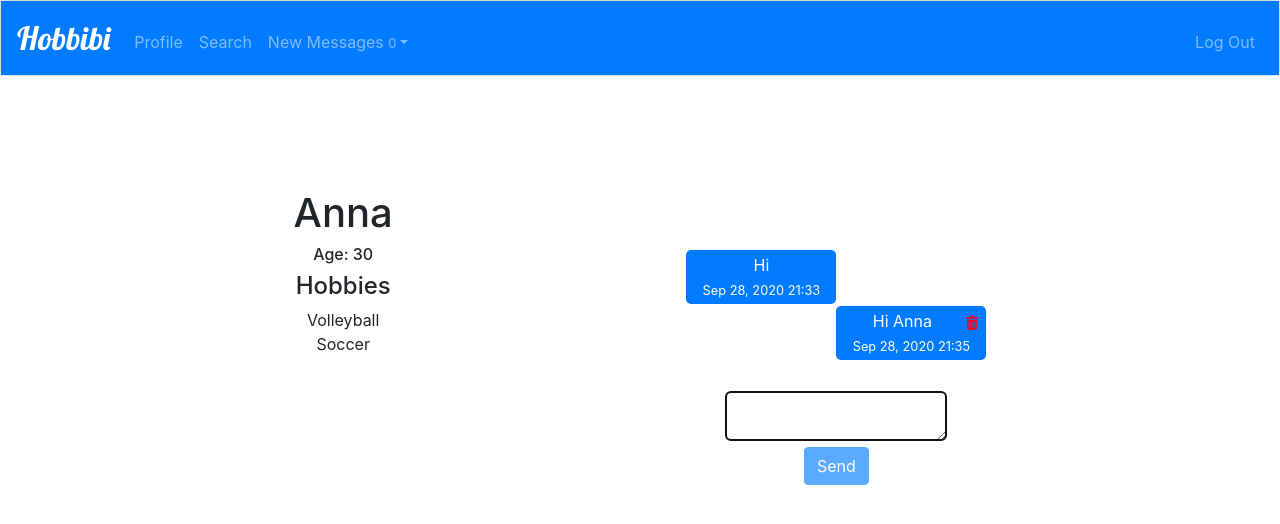
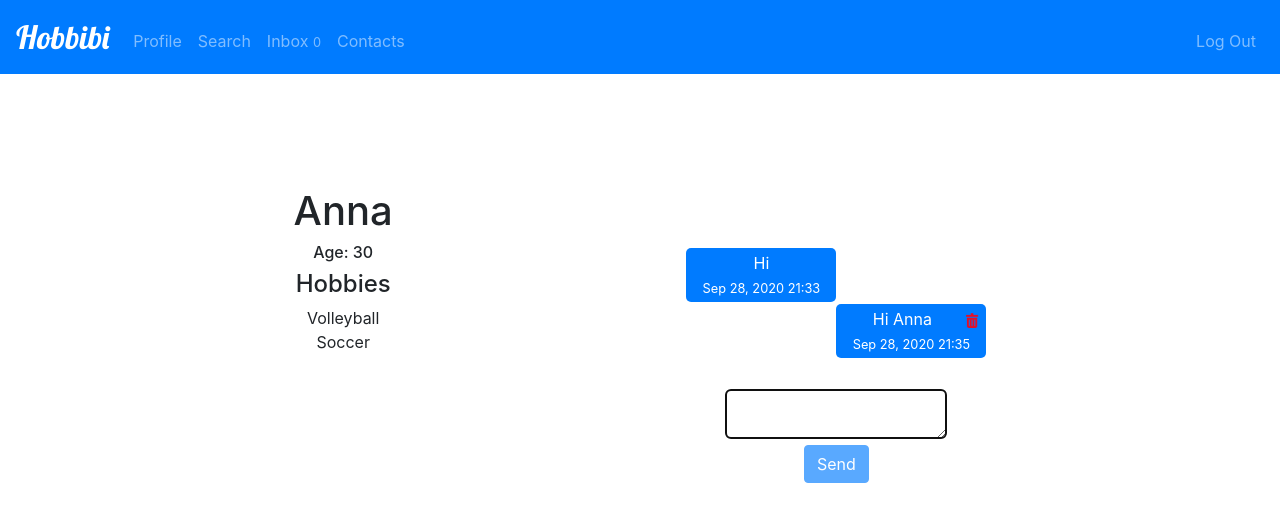
Before and after one commit to Luca-Al-Kafiri/Hobbibi2, a Django app: a page that uses hobbibi/templates/hobbibi/layout.html in a window 1280 px wide. Shown: the top 524 px of the page. Run offline with Django 3.2, Linux system fonts and the light colour scheme; a user stored in the database is signed in; data comes from the database, SQL or seed files in the repository; both versions use the stored data as it was after the commit; some libraries are stand-ins or nearby versions.

Commit message:
contact list

```diff
--- a/hobbibi/templates/hobbibi/layout.html
+++ b/hobbibi/templates/hobbibi/layout.html
@@ -13,7 +13,8 @@
     <title>{%  block title %}{% endblock %}</title>
 </head>
 <body>
-    <nav class="navbar navbar-expand-md navbar-dark bg-primary border">
+    <div>
+    <nav class="navbar navbar-expand-md navbar-dark bg-primary">
         <a class="navbar-brand" id="title" href="/">Hobbibi</a>
         <button aria-controls="navbar" aria-expanded="false" aria-label="Toggle navigation" class="navbar-toggler" data-target="#navbar" data-toggle="collapse" type="button">
             <span class="navbar-toggler-icon"></span>
@@ -23,17 +24,27 @@
                 <ul class="navbar-nav mr-auto mt-2">
                     <li class="nav-item"><a class="nav-link" href="{% url 'profile' request.user %}">Profile</a></li>
                     <li class="nav-item"><a class="nav-link" href="{% url 'search' %}">Search</a></li>
-                    <li class="nav-item dropdown"><a class="nav-link dropdown-toggle" href="#" id="navbarDropdown" role="button" data-toggle="dropdown" aria-haspopup="true" aria-expanded="false">New Messages <small>{{count}}</small></a>
-                        <div class="dropdown-menu" aria-labelledby="navbarDropdown">
-                            {% for msg in new_msg %}
-                            <a class="dropdown-item" href="{% url 'profile' msg.username %}">{{msg.username}}</a>
-                            {% endfor %}
-                          </div>
-                    </li>
+                    <li class="nav-item"><a class="nav-link" href="javascript:void(0)" onclick="openNav2()">Inbox <small>{{count}}</small></a></li>
+                    <li class="nav-item"><a class="nav-link" href="javascript:void(0)" onclick="openNav()">Contacts</a></li>
                 </ul>
                 <ul class="navbar-nav ml-auto mt-2">
                     <li class="nav-item"><a class="nav-link" href="{%  url 'logout' %}">Log Out</a></li>
                 </ul>
+<div id="mySidenav" class="sidenav">
+    <a href="javascript:void(0)" class="closebtn" onclick="closeNav()">&times;</a>
+    <ul id="c2">
+        <li class="l">Contacts:</li>
+    {% for i in contacts %}
+        <li><a class="con" href="{% url 'profile' i.username %}">{{ i.username }}</a></li>
+    {% endfor %}
+    </ul>
+    <ul id="m2">
+        <li class="l">Inbox:</li>
+        {% for msg in new_msg %}
+        <li><a class="con" href="{% url 'profile' msg.username %}">{{msg.username}}</a></li>
+        {% endfor %}
+    </ul>
+  </div>
             {% else %}
                 <ul class="navbar-nav ml-auto mt-2">
                     <li class="nav-item"><a class="nav-link" href="{% url 'register' %}">Register</a></li>
@@ -46,5 +57,25 @@
       {% endblock %}
       {% block script %}
     {% endblock %}
+</div>
+    <script>
+        function openNav() {
+            document.getElementById("m2").style.display = 'none'
+            document.getElementById("c2").style.display = 'block'
+            document.getElementById("mySidenav").style.width = '90px';
+
+}
+
+/* Set the width of the side navigation to 0 */
+function closeNav() {
+  document.getElementById("mySidenav").style.width = "0";
+}
+
+function openNav2() {
+    document.getElementById("m2").style.display = 'block'
+    document.getElementById("c2").style.display = 'none'
+    document.getElementById("mySidenav").style.width = '90px';
+}
+    </script>
 </body>
 </html>
--- a/hobbibi/templates/hobbibi/profile.html
+++ b/hobbibi/templates/hobbibi/profile.html
@@ -12,9 +12,9 @@
     <img id="profile" src="{{owner.image.url}}" alt="">
     {% endif %}
     {% if owner.username == request.user.username %}
-    <form action="{% url 'profile' owner %}" method="POST" enctype="multipart/form-data">
+    <form id="pic" action="{% url 'profile' owner %}" method="POST" enctype="multipart/form-data">
         {% csrf_token %}
-        <input type="file" name="image">
+        <input type="file" name="image" style="padding: 2px;">
         <input type="submit" value="Change">
         </form><br>
     {% endif %}
@@ -37,8 +37,8 @@
             {% endfor %}
         </select>
         <input type="submit" class="btn btn-primary" value="Add">
-    </form>
-{% endif %}
+    </form><br>
+    {% endif %}
 </div>
 {% if owner.username != request.user.username %}
 <div class="pro">
--- a/hobbibi/views.py
+++ b/hobbibi/views.py
@@ -41,7 +41,9 @@ def search(request):
         us = Message.objects.filter(recipient=u, read=False).values("sender").distinct()
         new_msg  = User.objects.filter(id__in=us)
         count = Message.objects.filter(recipient=u, read=False).count()
-        return render(request, 'hobbibi/search.html', {"matchs": matchs, "hobbies": hobbies, "count": count, "new_msg": new_msg })
+        c = Message.objects.filter(sender=u).values("recipient").distinct()
+        contacts = User.objects.filter(id__in=c)
+        return render(request, 'hobbibi/search.html', {"matchs": matchs, "hobbies": hobbies, "count": count, "new_msg": new_msg, "contacts": contacts })
 
 
 def profile(request, user):
@@ -63,7 +65,9 @@ def profile(request, user):
         owner.image = image
         owner.save()
         return redirect('profile', user=user)
-    return render(request, "hobbibi/profile.html", {"hobbies": hobbies, 'owner': owner, "h":h,"messages": messages, "count": count, "new_msg": new_msg })
+    c = Message.objects.filter(sender=u).values("recipient").distinct()
+    contacts = User.objects.filter(id__in=c)
+    return render(request, "hobbibi/profile.html", {"hobbies": hobbies, 'owner': owner, "h":h,"messages": messages, "count": count, "new_msg": new_msg, "contacts": contacts })
 
 
 @login_required
```
Also changed, not shown: hobbibi/static/hobbibi/style.css (+78 -0 lines), db.sqlite3, 1 other file.
